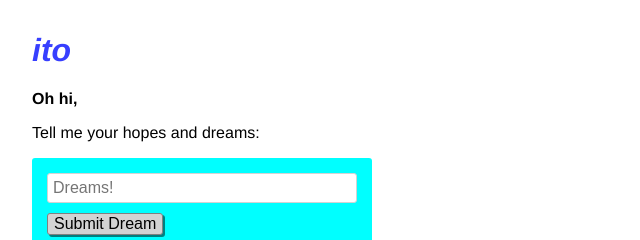
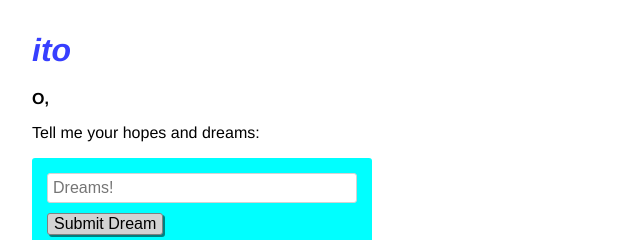
Before and after one commit to airiiio/ringo, a website: page views/index.html in a window 1280 px wide. Shown: the top 240 px of the page, 0-640 px from the left. Drawn offline with Linux system fonts and the light colour scheme.

Commit message:
Update index.html

```diff
--- a/views/index.html
+++ b/views/index.html
@@ -36,7 +36,7 @@
     </header>
 
     <main>
-      <p class="bold">Oh hi,</p>
+      <p class="bold">O,</p>
 
       <p>Tell me your hopes and dreams:</p>
 
```
